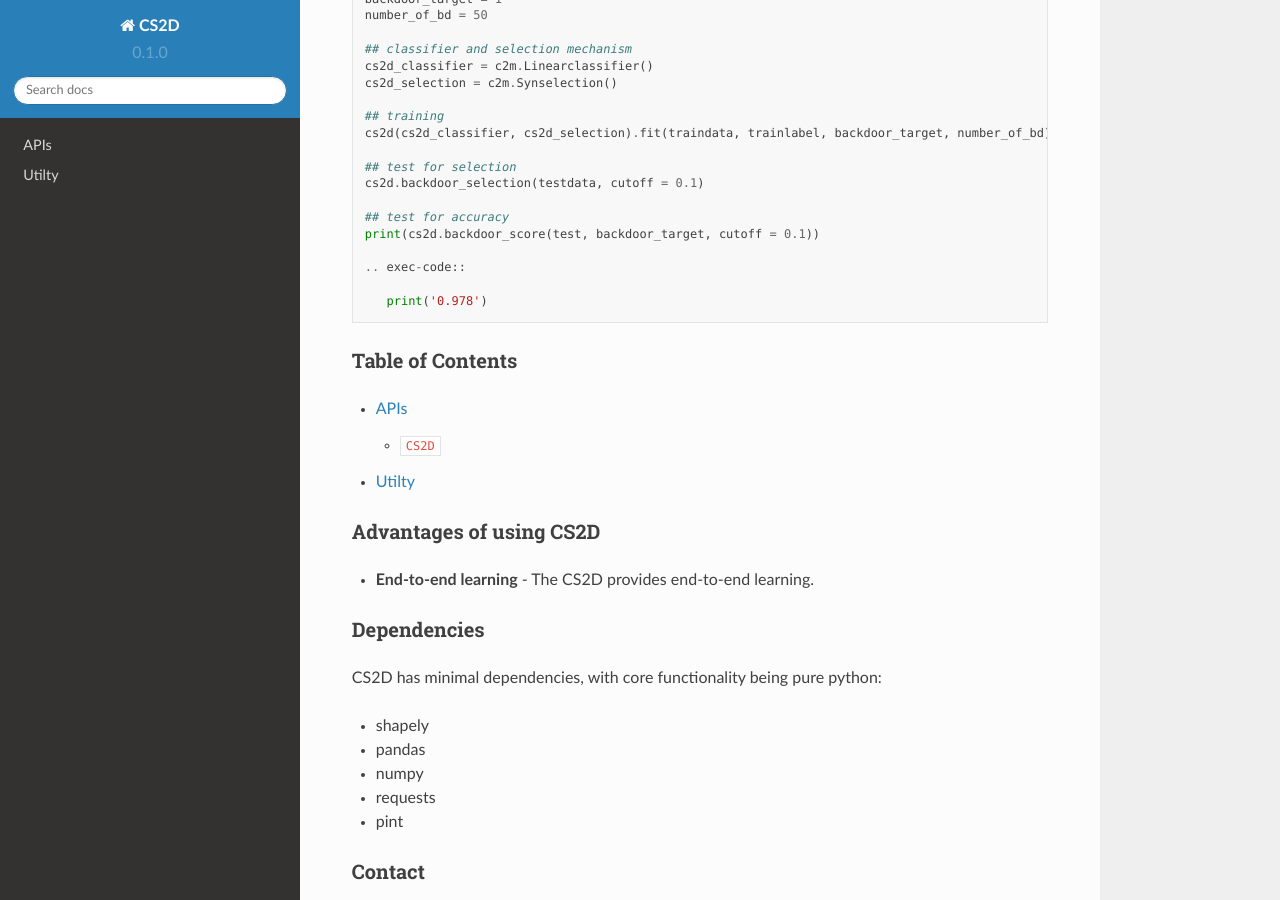
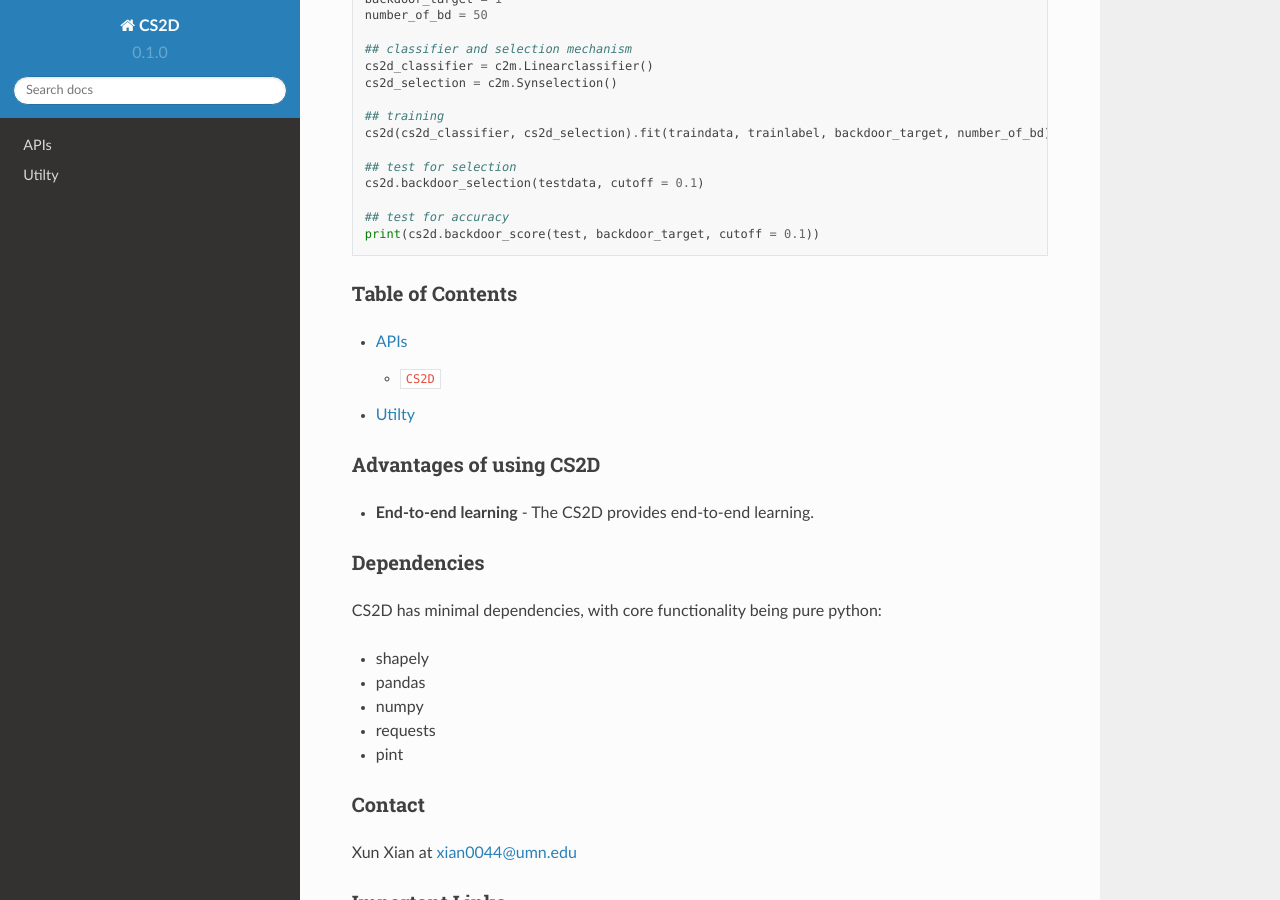
Before and after one commit to jeremyxianx/bd_cs2d, a Sphinx documentation site: the page built from docs/source/index.rst, in a window 1280 px wide and 900 px high, scrolled down 608 px. Built offline with Sphinx 7.4.7 and the Read the Docs theme 2.0.0, drawn with Linux system fonts in a browser that asks for light colours.

Commit message:
Update index.rst

```diff
--- a/docs/source/index.rst
+++ b/docs/source/index.rst
@@ -45,9 +45,6 @@ Here's a demonstrating example of how to use the package:
    ## test for accuracy
    print(cs2d.backdoor_score(test, backdoor_target, cutoff = 0.1))
 
-   .. exec-code::
-
-      print('0.978')
 
 
 
```
